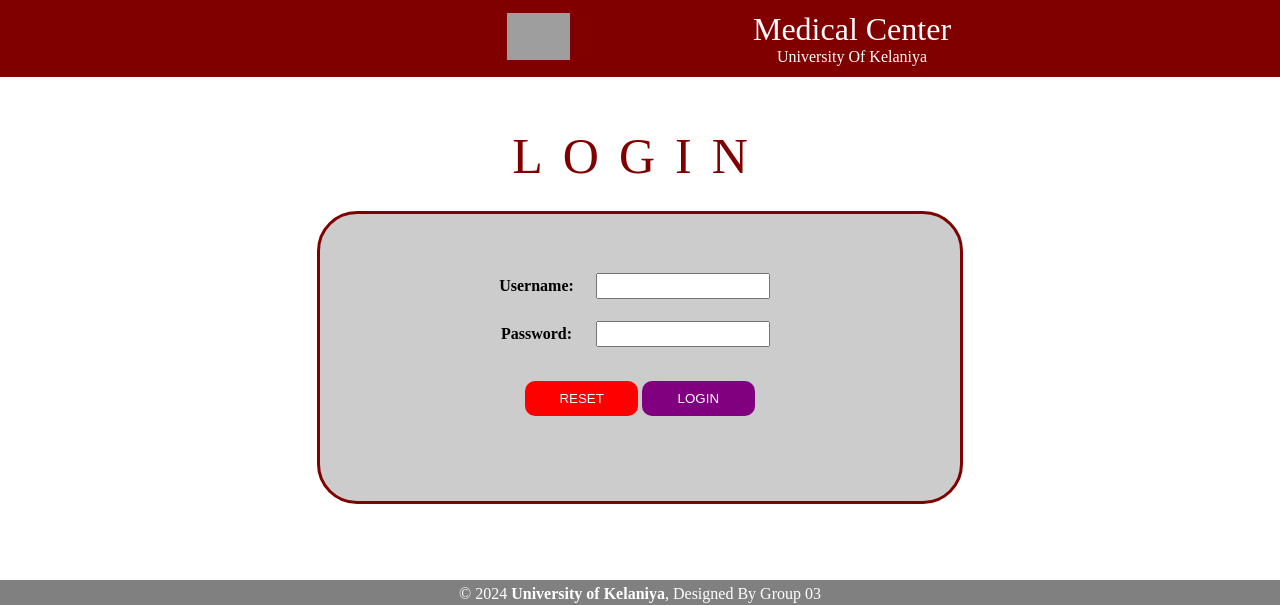
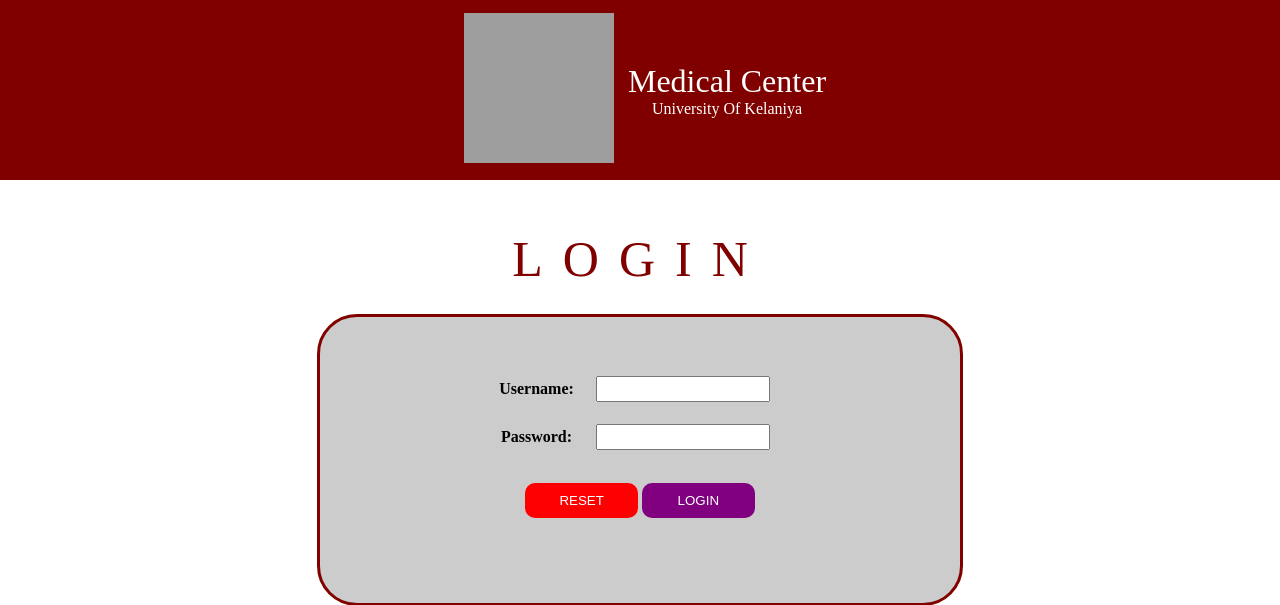
Before and after one commit to Udavith-Reshanjana/Website-of-University-Medical-Center, a PHP site: page /LogIn.html in a window 1280 px wide. Shown: the top 605 px of the page. Run offline with PHP 8.4, Linux system fonts and the light colour scheme; grey boxes are pictures that could not be loaded.

Commit message:
login header issue solved

```diff
--- a/style.css
+++ b/style.css
@@ -150,8 +150,8 @@ header p
 }
 #LoginHeaderImg
 {
-    width: 15%;
-    height: 15%;
+    width: 150px;
+    height: 150px;
     margin: 10px;
 }
 #txt1, #txt2
```
